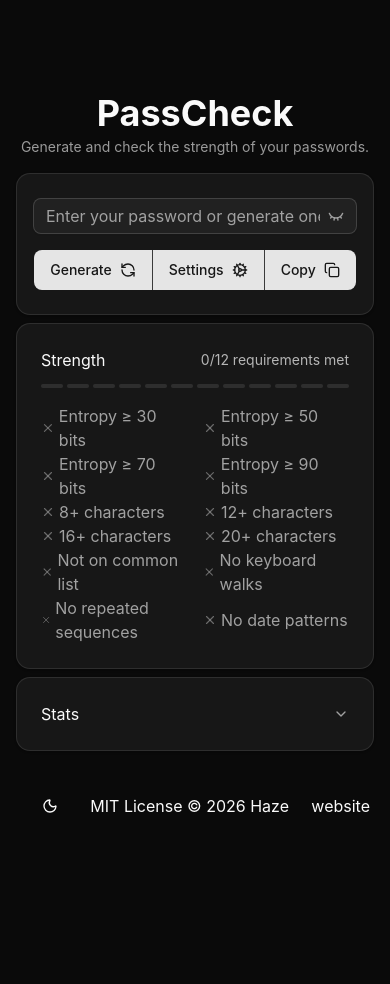
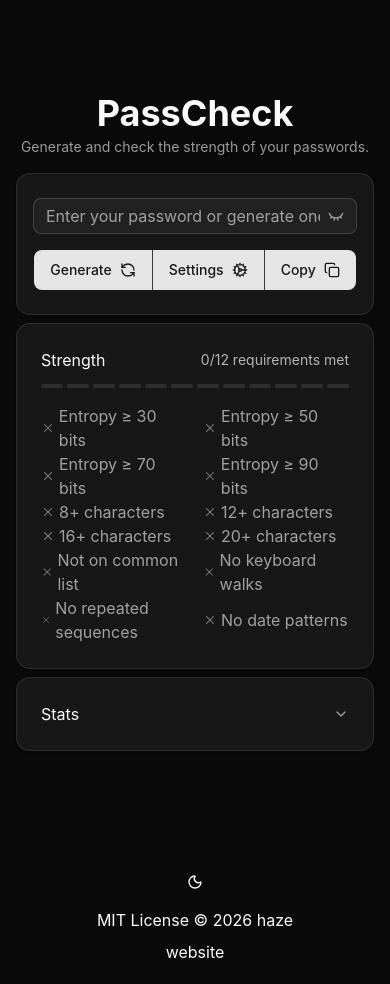
Before and after one commit to hazefyro/pass-check, a React (Vite) app: page / in a window 390 px wide. Before the commit the page ends 844 px from the top, so only its background shows below. Built offline with nearby package versions, Linux system fonts and the light colour scheme.

Commit message:
fix: mobile support for footer

```diff
--- a/src/components/Footer.tsx
+++ b/src/components/Footer.tsx
@@ -4,14 +4,12 @@ export default function Footer() {
   const year = new Date().getFullYear()
 
   return (
-    <footer className="fixed bottom-0 w-full p-5 flex flex-row">
-      <div className="pl-3 mr-auto">
+    <footer className="w-full p-5 flex flex-col items-center gap-2 md:flex-row md:fixed md:bottom-0">
+      <div className="md:pl-3 md:mr-auto">
         <ModeToggle />
       </div>
-      <span className="flex justify-center items-center text-secondary-foreground">
-        MIT License © {year} Haze
-      </span>
-      <div className="flex ml-auto justify-center items-center">
+      <span className="text-secondary-foreground">MIT License © {year} haze</span>
+      <div className="md:ml-auto">
         <a href="https://haze.fyro.dev" className="hover:underline">
           website
         </a>
```
